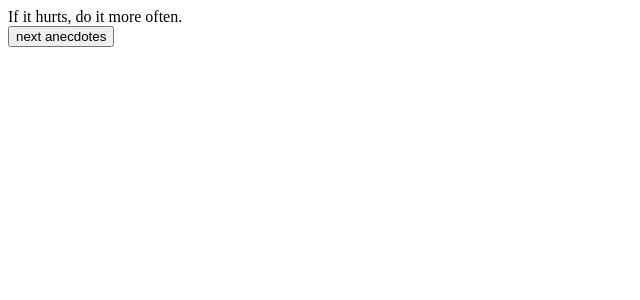
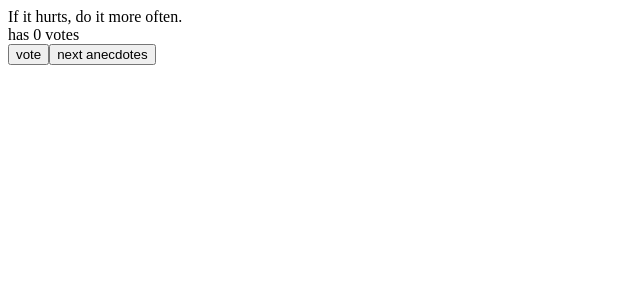
Before and after one commit to HlaKarki/react-dev-certificate, a React (Create React App) app in the folder part1/: page / in a window 1280 px wide. Shown: the top 300 px of the page, without its empty margins (0-640 px from the left). Built offline with nearby package versions, Linux system fonts and the light colour scheme.

Commit message:
solution for exercise 1.13

```diff
--- a/part1/src/App.js
+++ b/part1/src/App.js
@@ -1,4 +1,6 @@
-import { useState } from 'react'
+import {useState} from 'react'
+
+const Button = ( {handleClick, text} ) => <button onClick={handleClick}>{text}</button>
 
 const App = () => {
     const anecdotes = [
@@ -13,8 +15,18 @@ const App = () => {
     ]
 
     const [selected, setSelected] = useState(0)
+    const [votes, setVotes] = useState({0:0})
+
     const handleClick = () => {
-        setSelected(Math.floor(Math.random() * 8))
+        const random = Math.floor(Math.random() * 8)
+        setSelected(random)
+        console.log(random)
+    }
+
+    const setUpVotes = () => {
+        const copy = {...votes}
+        copy[selected] = (copy[selected] || 0) + 1
+        setVotes(copy)
     }
 
     return (
@@ -23,7 +35,11 @@ const App = () => {
                 {anecdotes[selected]}
             </div>
             <div>
-                <button onClick={() => handleClick()}>next anecdotes</button>
+                has {votes[selected] || 0} votes
+            </div>
+            <div>
+                <Button handleClick={setUpVotes} text={"vote"} />
+                <Button handleClick={handleClick} text={"next anecdotes"}/>
             </div>
         </div>
     )
```
